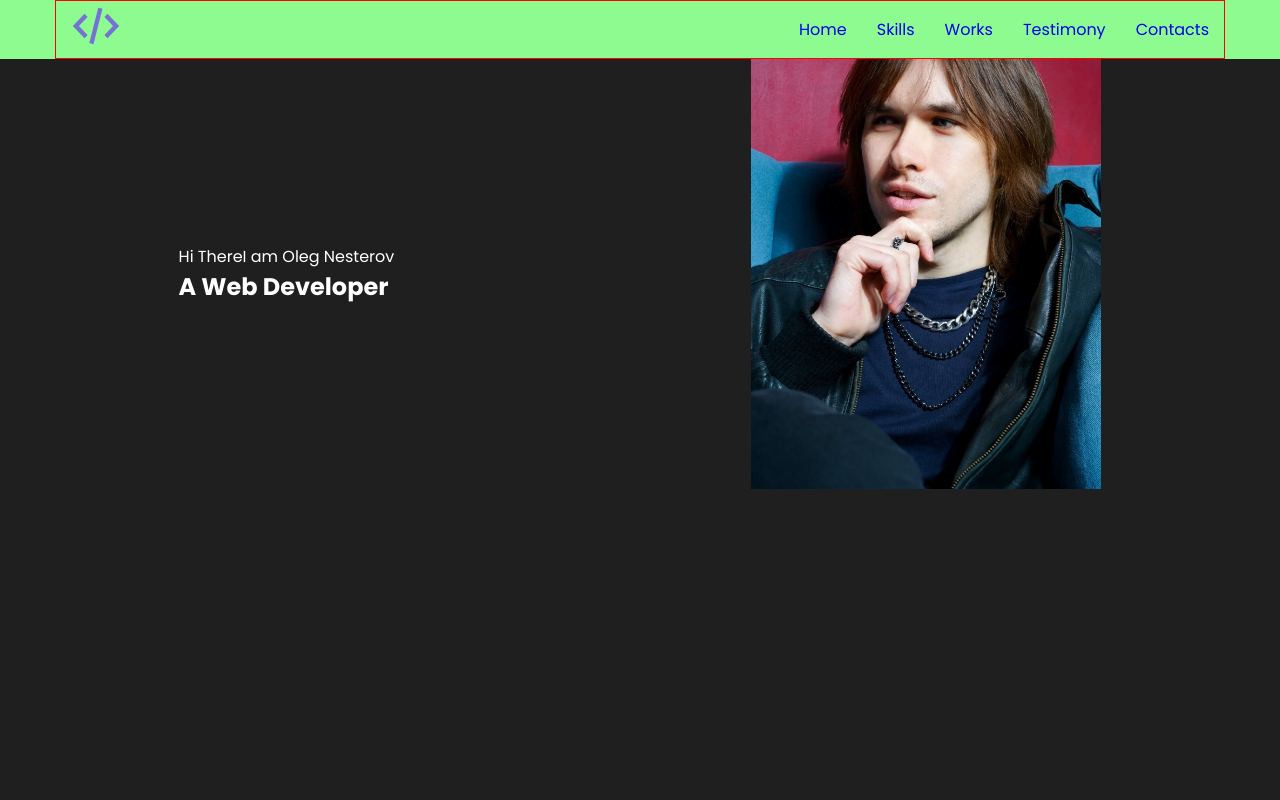
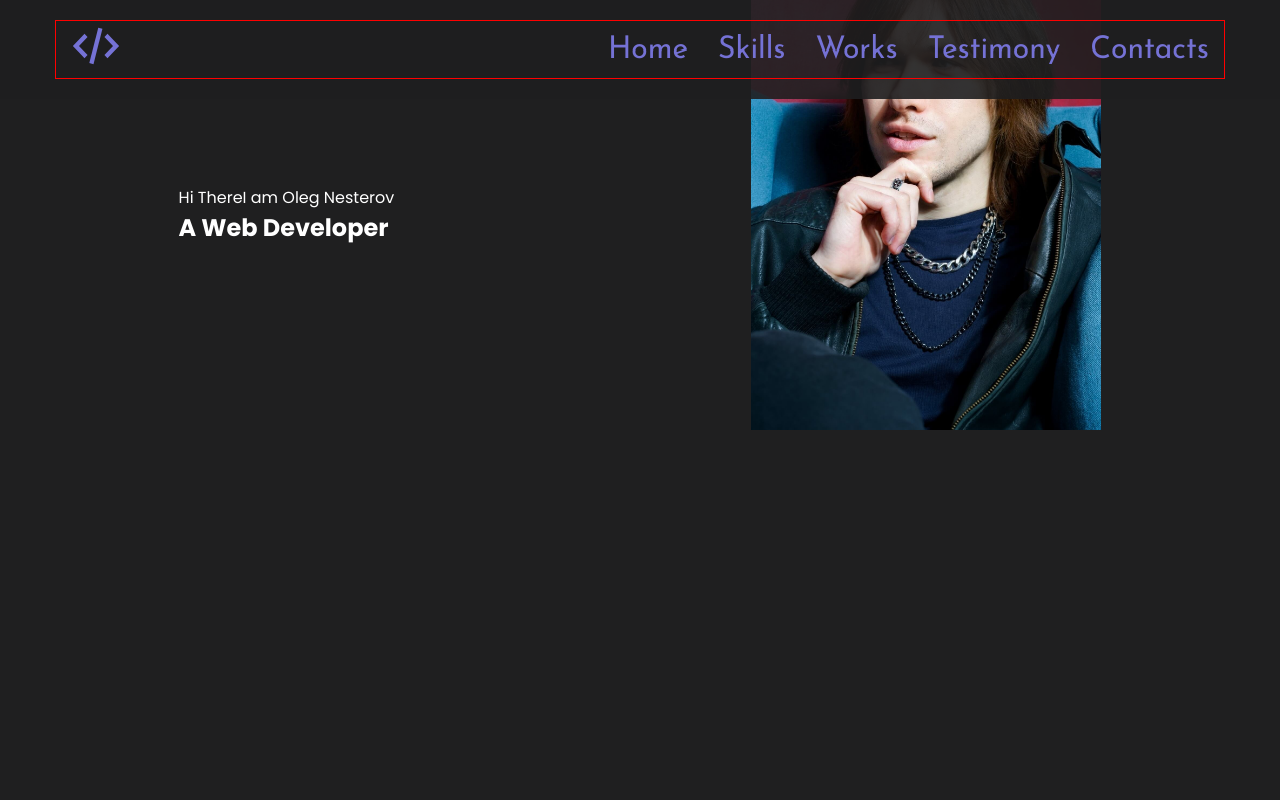
Before and after one commit to Oleg010-web/My-portfolio, a React app: page / in a window 1280 px wide. Shown: the top 800 px of the page. Built offline with nearby package versions, Linux system fonts and the light colour scheme.

Commit message:
Add-styles-to-header

```diff
--- a/src/layouts/Header.tsx
+++ b/src/layouts/Header.tsx
@@ -1,8 +1,8 @@
 import styled from "styled-components"
 import { Logo } from "../components/logo/Logo"
-import { Menu } from "../components/navigation/Menu"
 import { Container } from "../components/Container";
 import { FlexWrapper } from "../components/FlexWrapper";
+import { HeaderMenu } from "./header/HeaderMenu";
 
 const menuItem = ["Home", "Skills", "Works", "Testimony", "Contacts"];
 
@@ -12,7 +12,7 @@
       <Container>
         <FlexWrapper justify="space-between" align="center">
           <Logo/>
-          <Menu MenuItems={menuItem}/>
+          <HeaderMenu MenuItems={menuItem}/>
         </FlexWrapper>
       </Container>
     </StyledHeader>
@@ -21,6 +21,12 @@
 
 
 const StyledHeader = styled.header`
-  background-color: #8dfb8f;
   display: flex;
+  padding: 20px 0;
+  background: rgba(31,31,32, 0.9);
+  position: fixed;
+  top: 0;
+  left: 0;
+  right: 0;
+  z-index: 99999;
 `
--- /dev/null
+++ b/src/layouts/header/HeaderMenu.tsx
@@ -0,0 +1,97 @@
+import styled from "styled-components"
+import { theme } from "../../styles/Theme"
+
+type MenuPropsType = {
+  MenuItems: Array<string>
+}
+
+export const HeaderMenu = (props: MenuPropsType) => {
+  return <StyledHeaderMenu>
+    <ul>
+      {props.MenuItems.map((el, index)=>{
+        return <ListItem key={index}>
+        <Link href='/'>
+          {el}
+          <Mask>
+            <span>{el}</span>
+          </Mask>
+          <Mask>
+            <span>{el}</span>
+          </Mask>
+        </Link>
+      </ListItem>
+      })}
+    </ul>
+  </StyledHeaderMenu>
+
+
+
+}
+
+
+const StyledHeaderMenu = styled.nav`
+  ul {
+    display: flex;
+    gap: 30px;
+    justify-content: center;
+  }
+`
+
+const Link = styled.a`
+  font-family: 'Josefin Sans', sans-serif;
+  font-size: 30px;
+  font-weight: 400;
+  text-align: center;
+  color: transparent;
+`
+
+const Mask = styled.span`
+  position: absolute;
+  top: 0;
+  left: 0;
+  display: inline-block;
+  height: 50%;
+  overflow-y: hidden;
+  color: ${theme.colors.accent};
+
+
+`
+
+const ListItem =styled.li`
+  position: relative;
+  &::before {
+    content: "";
+    display: inline-block;
+    height: 3px;
+    background-color: ${theme.colors.accent};
+    position: absolute;
+    top: 50%;
+    left: -10px;
+    right: -10px;
+    z-index: 1;
+    transform: scale(0);
+  }
+
+  &:hover {
+    &::before{
+      transform: scale(1)
+    }
+
+    ${Mask} {
+      transform: skewX(12deg) translateX(5px);
+      color: ${theme.colors.font};
+      & + ${Mask} {
+        transform: skewX(12deg) translateX(-5px);
+      }
+    }
+  }
+
+  ${Mask} + ${Mask} {
+    top: 50%;
+    span {
+      display: inline-block;
+      transform: translateY(-50%);
+    }
+
+  }
+`
```
